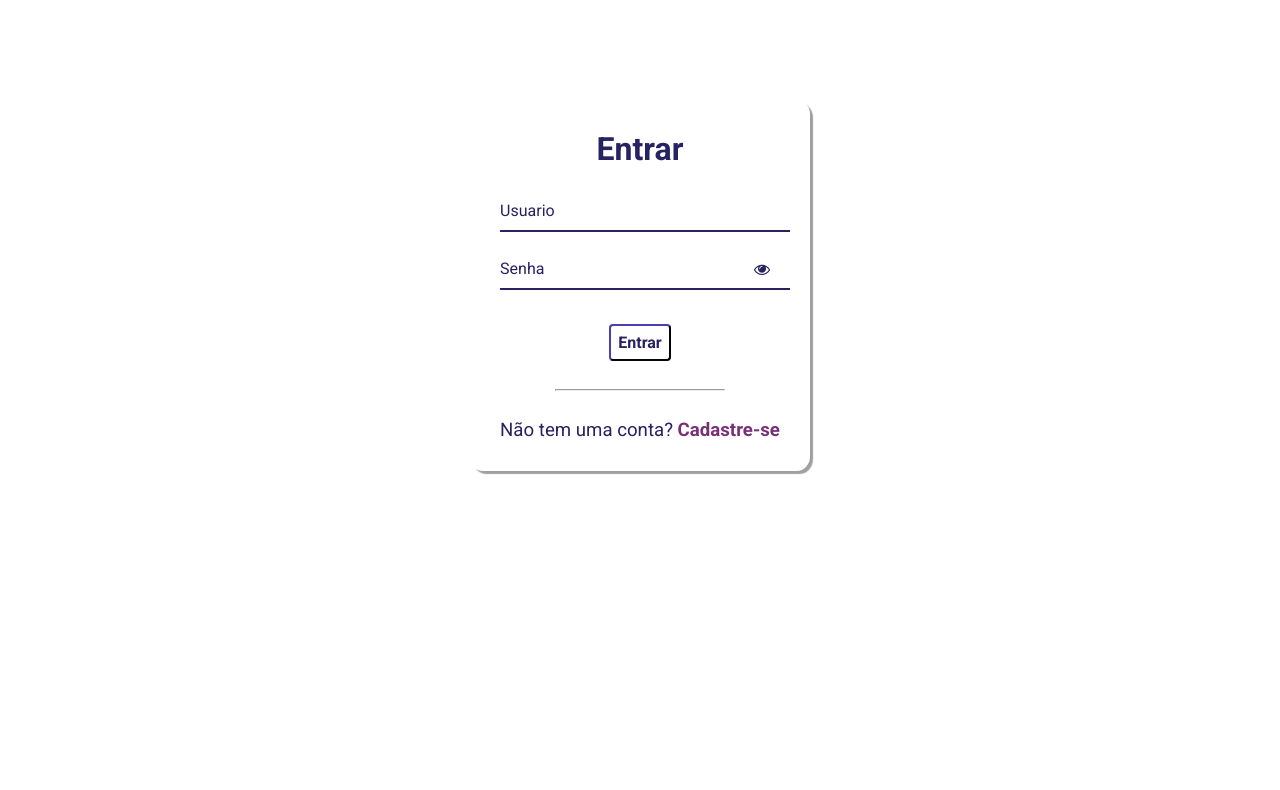
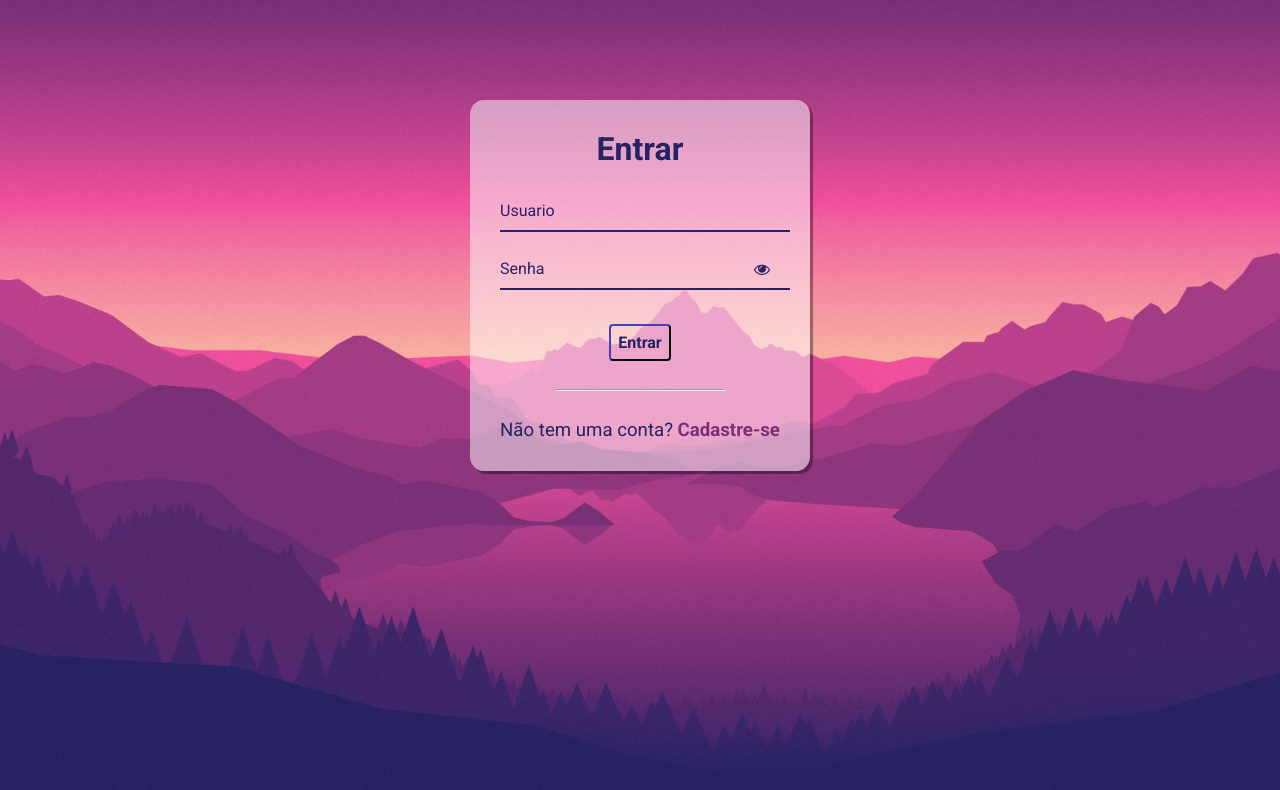
Before and after one commit to carlosbasseto/Suculenta-loja, a plain HTML site: page index.html in a window 1280 px wide. Drawn offline with Linux system fonts and the light colour scheme.

Commit message:
Add files via upload

```diff
--- a/assets/css/signin.css
+++ b/assets/css/signin.css
@@ -7,7 +7,7 @@
 }
 
 body {
-  background-image: url("fundo-sing-in.jpg");
+  background-image: url("/fundo-sing-in.jpg");
   background-repeat: no-repeat;
   background-size: cover;
   background-attachment: fixed
```
